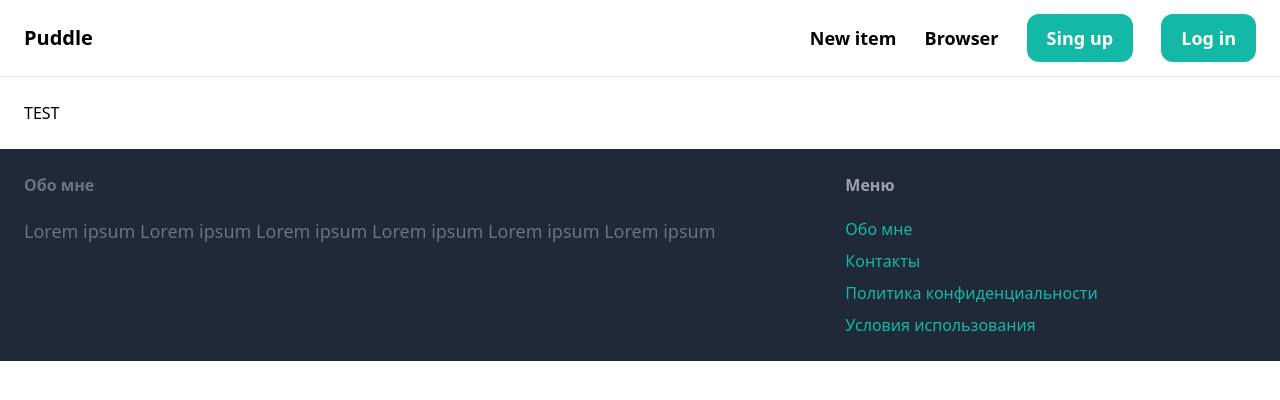
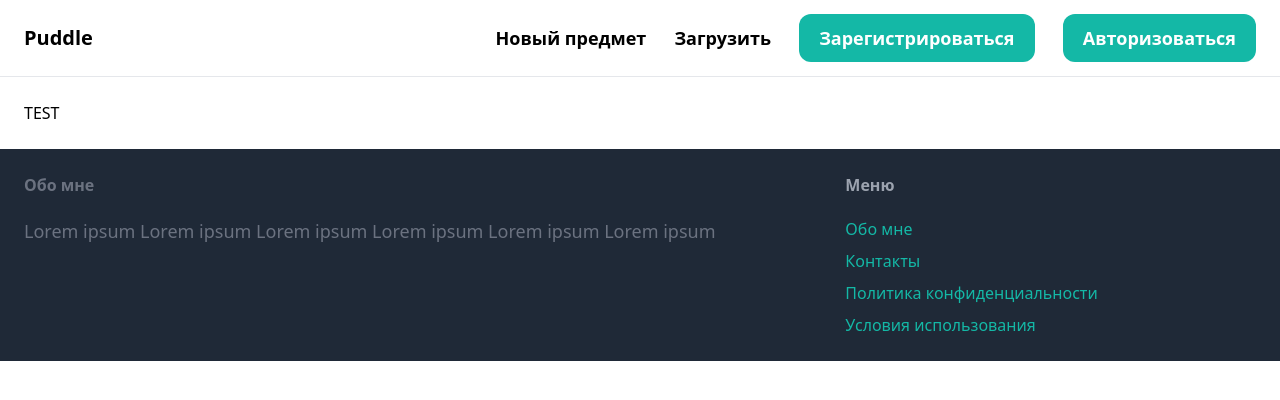
Before and after one commit to SagidKamilov/SimpleMarketplace, a Django app: page / in a window 1280 px wide. Shown: the top 400 px of the page. Run offline with Django 5.2, Linux system fonts and the light colour scheme; some libraries are stand-ins or nearby versions.

Commit message:
Русифицировал

```diff
--- a/puddle/core/templates/core/base.html
+++ b/puddle/core/templates/core/base.html
@@ -9,11 +9,11 @@
     <nav class="px-6 py-6 flex justify-between items-center border-b border-gray-200">
         <a href="/" class="text-xl font-semibold">Puddle</a>
         <div class="space-x-6">
-            <a href="#" class="text-lg font-semibold hover:text-gray-500">New item</a>
-            <a href="#" class="text-lg font-semibold hover:text-gray-500">Browser</a>
+            <a href="#" class="text-lg font-semibold hover:text-gray-500">Новый предмет</a>
+            <a href="#" class="text-lg font-semibold hover:text-gray-500">Загрузить</a>
 
-            <a href="#" class="px-5 py-3 text-lg font-semibold bg-teal-500 text-white rounded-xl hover:bg-teal-700">Sing up</a>
-            <a href="#" class="px-5 py-3 text-lg font-semibold bg-teal-500 text-white rounded-xl hover:bg-gray-500">Log in</a>
+            <a href="#" class="px-5 py-3 text-lg font-semibold bg-teal-500 text-white rounded-xl hover:bg-teal-700">Зарегистрироваться</a>
+            <a href="#" class="px-5 py-3 text-lg font-semibold bg-teal-500 text-white rounded-xl hover:bg-gray-500">Авторизоваться</a>
         </div>
     </nav>
     <div class="px-6 py-6">
```
